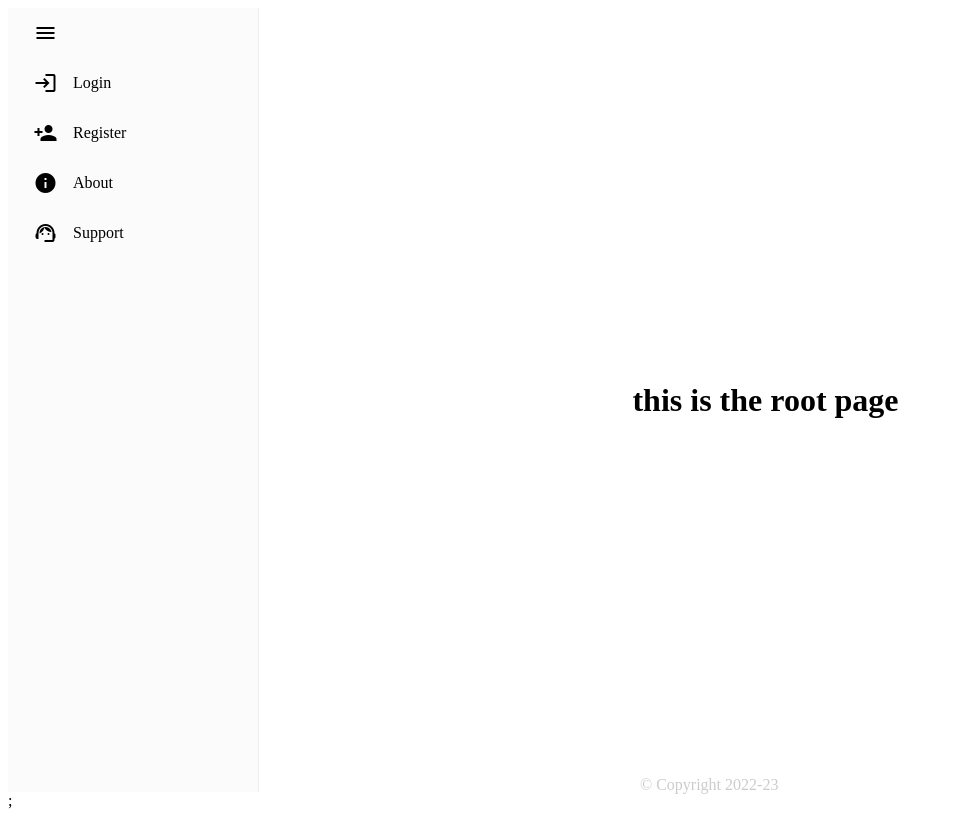
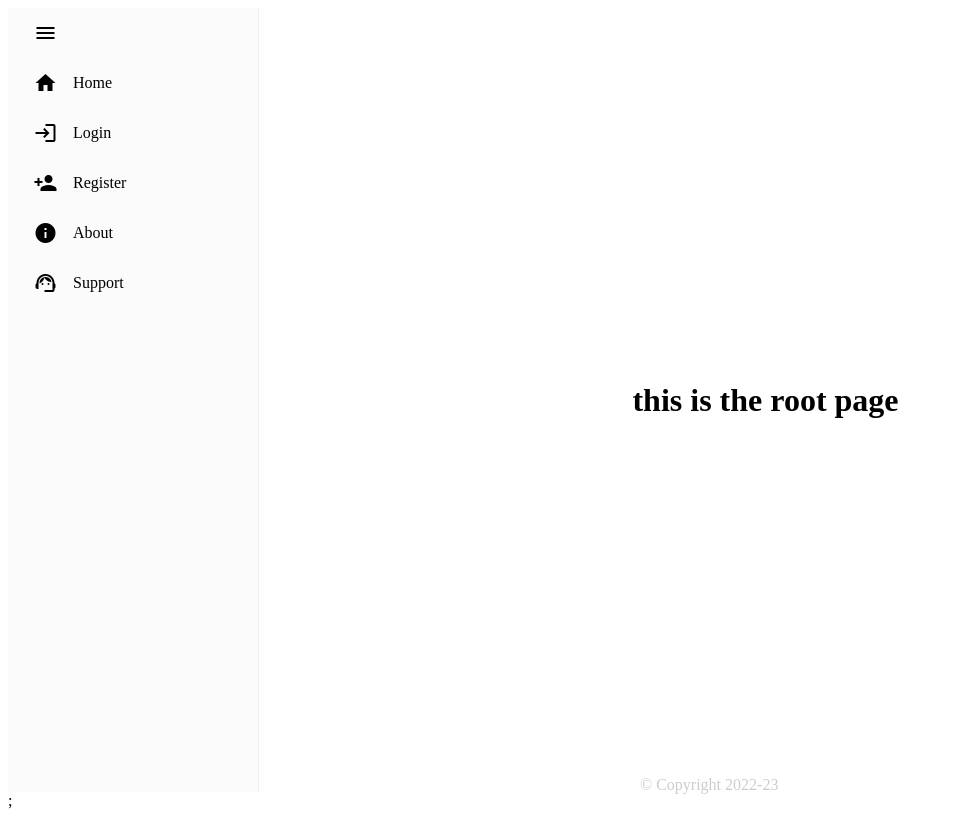
Before and after one commit to Aryanxfa/Digital-Payments-Book-old, a React (Create React App) app: page / in a window 1280 px wide. Shown: the whole page, without its empty margins (0-953 px from the left). Built offline with nearby package versions, Linux system fonts and the light colour scheme.

Commit message:
add color when hovering

```diff
--- a/public/styles.css
+++ b/public/styles.css
@@ -50,6 +50,10 @@ form {
     align-items: baseline;
 }
 
+.ps-menuitem-root:hover {
+    color: #0095ff;
+}
+
 .footer {
     position: absolute;
     bottom: 0px;
--- a/src/routes/Admin/RootDash.jsx
+++ b/src/routes/Admin/RootDash.jsx
@@ -7,12 +7,20 @@ export function Dashroot() {
     return (
         <div style={{ display: 'flex', height: '100%' }} >
             <Sidebar>
-                <Menu>
+                <Menu menuItemStyles={{
+                    button: () => {
+                        return {
+                            '&:hover': {
+                                backgroundColor: '#ecf6fd',
+                            },
+                        };
+                    },
+                }}>
                     <MenuItem
                         icon={<span className="material-icons">menu</span>}
                         onClick={() => { collapseSidebar() }}
                         style={{ textAlign: "center" }}
-                    >   {" "}
+                    >
                         <h2>Hello, {user}</h2>
                     </MenuItem>
                     <MenuItem icon={<span className="material-icons">login</span>} component={<Link to="/dashboard" />}> Dashboard</MenuItem>
--- a/src/routes/Home/Root.jsx
+++ b/src/routes/Home/Root.jsx
@@ -8,13 +8,22 @@ export function Root() {
     return (
         <div style={{ display: 'flex', height: '100%' }} >
             <Sidebar>
-                <Menu>
+                <Menu menuItemStyles={{
+                    button: () => {
+                        return {
+                            '&:hover': {
+                                backgroundColor: '#ecf6fd',
+                            },
+                        };
+                    },
+                }}>
                     <MenuItem
                         icon={<span className="material-icons">menu</span>}
                         onClick={() => { collapseSidebar() }}
                         style={{ textAlign: "center" }}
-                    >   {" "}
+                    >
                     </MenuItem>
+                    <MenuItem icon={<span className="material-icons">home</span>} component={<Link to="/" />}> Home</MenuItem>
                     <MenuItem icon={<span className="material-icons">login</span>} component={<Link to="/login" />}> Login</MenuItem>
                     <MenuItem icon={<span className="material-icons">person_add</span>} component={<Link to="/register" />}> Register</MenuItem>
                     <MenuItem icon={<span className="material-icons">info</span>} component={<Link to="/about" />}> About</MenuItem>
```
